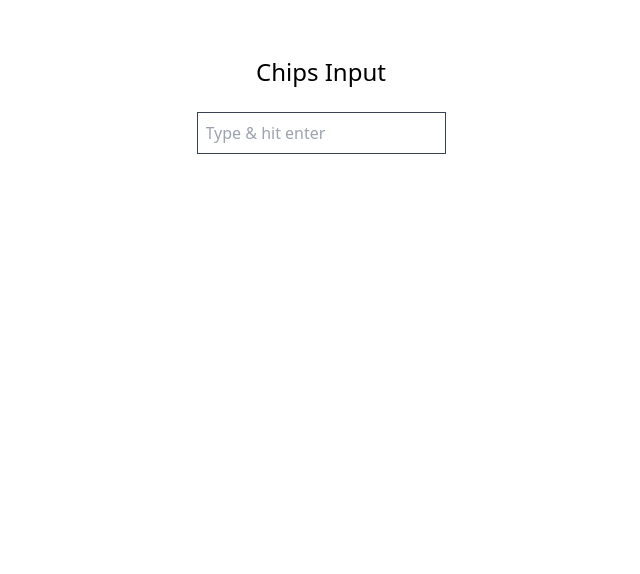
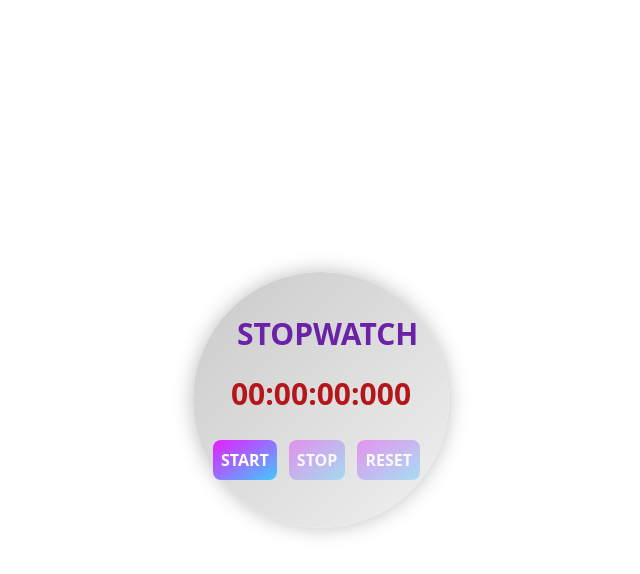
Before and after one commit to SanjayvVarma/react-toturial, a React (Vite) app: page / in a window 1280 px wide. Shown: the top 574 px of the page, without its empty margins (319-959 px from the left). Built offline with nearby package versions, Linux system fonts and the light colour scheme.

Commit message:
stop watch

```diff
--- a/src/App.jsx
+++ b/src/App.jsx
@@ -1,5 +1,6 @@
 import './App.css'
-import ChipsInput from './projects/chipsInput';
+import StopWatch from './projects/stopWatch';
+// import ChipsInput from './projects/chipsInput';
 // import ImageGallery from './projects/imageGallery';
 // import TicTacToe from './projects/ticTacToe';
 // import TrafficLight from './projects/trafficLight';
@@ -83,7 +84,8 @@ function App() {
       {/* <TrafficLight /> */}
       {/* <TicTacToe /> */}
       {/* <ImageGallery /> */}
-      <ChipsInput/>
+      {/* <ChipsInput/> */}
+      <StopWatch />
     </>
   )
 }
--- /dev/null
+++ b/src/projects/stopWatch/index.jsx
@@ -0,0 +1,85 @@
+import React, { useState, useEffect, useRef } from 'react';
+
+
+const StopWatch = () => {
+    const [isActive, setIsActive] = useState(false);
+    const [time, setTime] = useState(0);
+    const intervalRef = useRef(null);
+
+    useEffect(() => {
+        if (isActive) {
+            intervalRef.current = setInterval(() => {
+                setTime((prevTime) => prevTime + 10);
+            }, 10);
+        } else {
+            clearInterval(intervalRef.current);
+        }
+
+        return () => clearInterval(intervalRef.current);
+    }, [isActive]);
+
+    const handleStartStop = () => {
+        setIsActive((prevIsActive) => !prevIsActive);
+    };
+
+    const handleReset = () => {
+        setIsActive(false);
+        setTime(0);
+    };
+
+    // const formatTime = (time) => {
+    //     const minutes = Math.floor(time / 60000);
+    //     const seconds = Math.floor((time % 60000) / 1000);
+    //     const milliseconds = time % 1000;
+
+    //     return `${String(minutes).padStart(2, '0')}:${String(seconds).padStart(2, '0')}:${String(milliseconds).padStart(3, '0')}`;
+    // };
+
+
+    // for hour
+
+    const formatTime = (time) => {
+        const hours = Math.floor(time / 3600000);
+        const minutes = Math.floor((time % 3600000) / 60000);
+        const seconds = Math.floor((time % 60000) / 1000);
+        const milliseconds = Math.floor((time % 1000));
+
+        return `${String(hours).padStart(2, '0')}:${String(minutes).padStart(2, '0')}:${String(seconds).padStart(2, '0')}:${String(milliseconds).padStart(3, '0')}`;
+    };
+
+    return (
+        <div className="w-full h-screen flex flex-col justify-center items-center">
+            <div className="w-64 h-64 p-5 text-center bg-gradient-to-br from-[#cacaca] to-[#f0f0f0] rounded-full shadow-[0_0_20px_#bebebe]">
+                <h1 className='text-3xl font-bold text-purple-800 p-6'>STOPWATCH</h1>
+                <div className="text-3xl font-bold text-[#b4161b]">
+                    <h1>  {formatTime(time)}</h1>
+                </div>
+                <div className='flex gap-3 my-7'>
+                    <button
+                        className="h-10 px-2 font-bold text-white bg-gradient-to-br from-[#e81cff] to-[#40c9ff] rounded-lg border-none disabled:cursor-not-allowed disabled:bg-gradient-to-br disabled:from-[#e81cff80] disabled:to-[#40c9ff80] disabled:opacity-80"
+                        disabled={isActive}
+                        onClick={handleStartStop}
+                    >
+                        START
+                    </button>
+                    <button
+                        className="h-10 px-2 font-bold text-white bg-gradient-to-br from-[#e81cff] to-[#40c9ff] rounded-lg border-none disabled:cursor-not-allowed disabled:bg-gradient-to-br disabled:from-[#e81cff80] disabled:to-[#40c9ff80] disabled:opacity-80"
+                        disabled={!isActive}
+                        onClick={handleStartStop}
+                    >
+                        STOP
+                    </button>
+                    <button
+                        className="h-10 px-2 font-bold text-white bg-gradient-to-br from-[#e81cff] to-[#40c9ff] rounded-lg border-none disabled:cursor-not-allowed disabled:bg-gradient-to-br disabled:from-[#e81cff80] disabled:to-[#40c9ff80] disabled:opacity-80"
+                        disabled={!isActive}
+                        onClick={handleReset}
+                    >
+                        RESET
+                    </button>
+                </div>
+            </div>
+        </div>
+    );
+}
+
+export default StopWatch;
```
